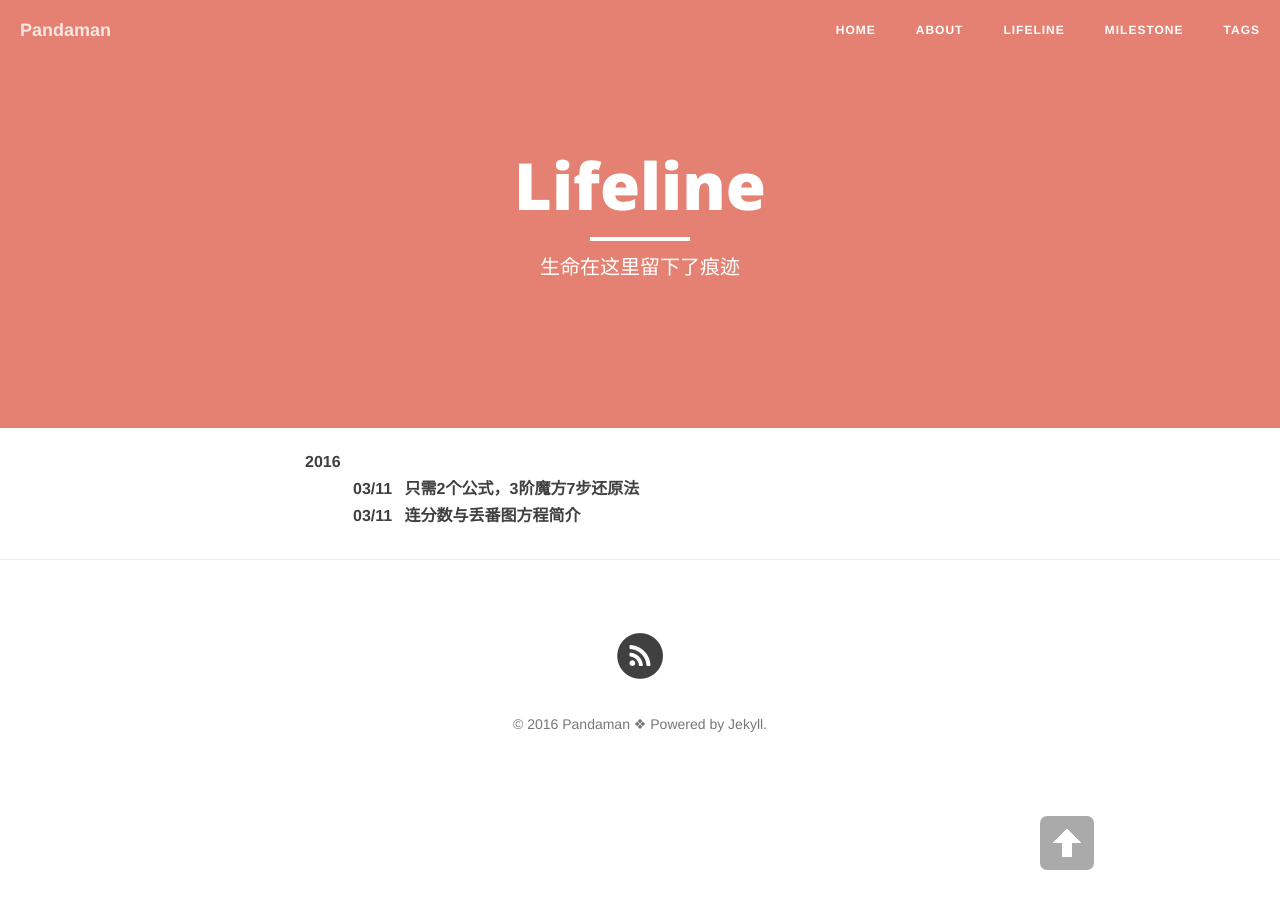
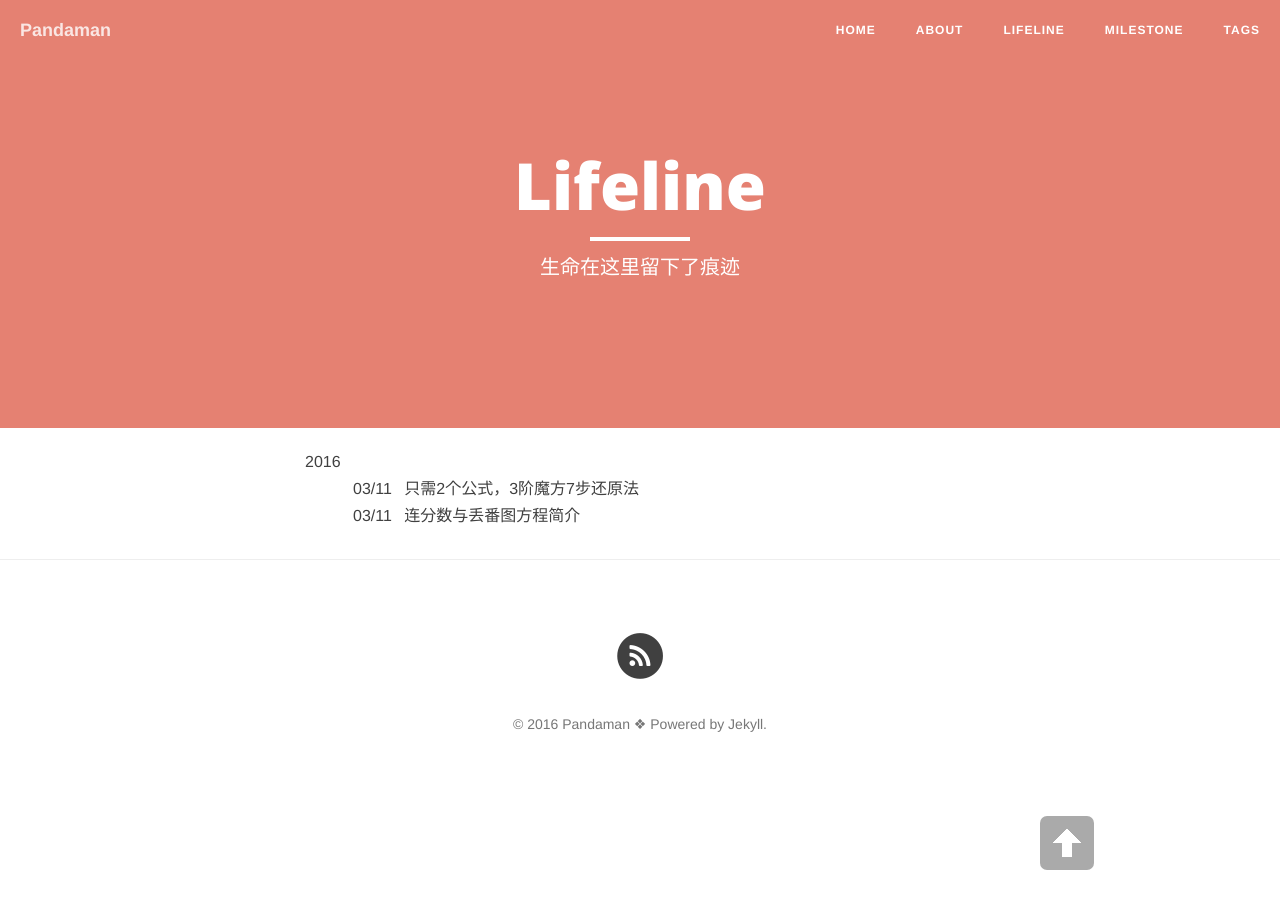
Before and after one commit to ceares/ceares.github.io, a Jekyll site: the page built from lifeline.md, in a window 1280 px wide. Built offline with Jekyll 4.4.1, drawn with Linux system fonts in a browser that asks for light colours; nearby versions of some CDN libraries; library files that are not in the unit come from our copies.

Commit message:
Update lifeline.md

```diff
--- a/lifeline.md
+++ b/lifeline.md
@@ -6,7 +6,7 @@
 ---
 
 
-<ul class="listing" style="list-style-type:none;font-weight:bold;">
+<ul class="listing" style="list-style-type:none;font-weight:normal;">
 {% for post in site.posts %}
   {% capture y %}{{post.date | date:"%Y"}}{% endcapture %}
   {% if year != y %}
```
